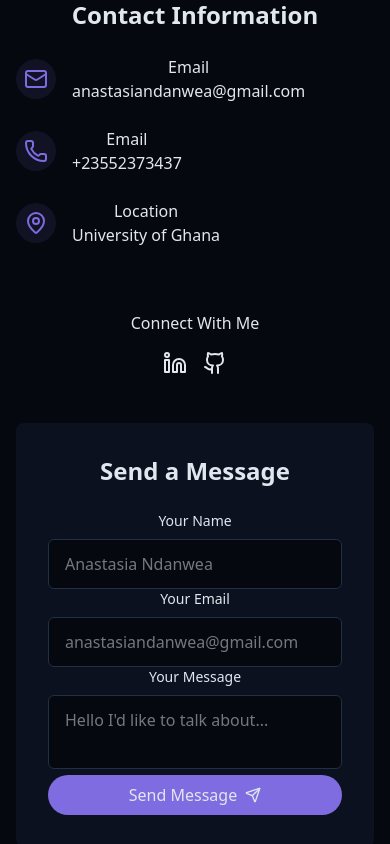
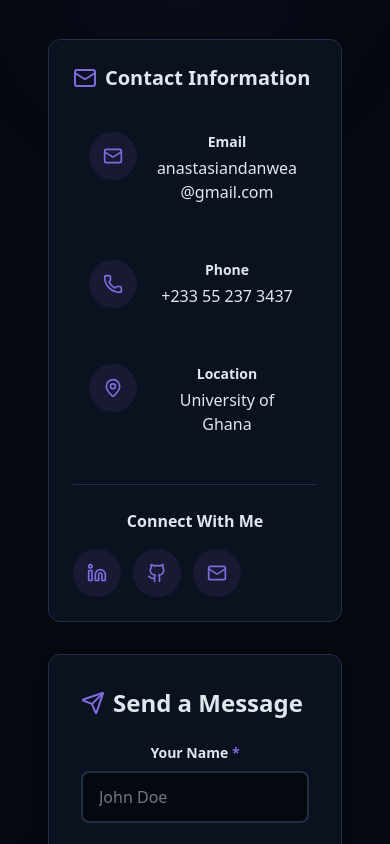
Before and after one commit to Anas-Stasia/Portfolio, a React (Vite) app in the folder React-tailwindCSS-main/: page / in a window 390 px wide. Shown: the part 7920-8764 px from the top of the page. Built offline with nearby package versions, Linux system fonts and the light colour scheme.

Commit message:
New update

```diff
--- a/React-tailwindCSS-main/src/components/ContactSection.jsx
+++ b/React-tailwindCSS-main/src/components/ContactSection.jsx
@@ -1,152 +1,237 @@
+
 import { Github, Linkedin, Mail, MapPin, Phone, Send } from "lucide-react"
-import {cn} from "@/lib/utils";
+import { cn } from "@/lib/utils";
 import { useToast } from "@/hooks/use-toast";
 import { useState } from "react";
 
-
 export const ContactSection = () => {
   const { toast } = useToast();
-  const [isSubmitting, setIsSubmitting] = useState(false)
+  const [isSubmitting, setIsSubmitting] = useState(false);
+  const [formData, setFormData] = useState({
+    name: "",
+    email: "",
+    message: ""
+  });
+
+  const handleChange = (e) => {
+    setFormData({
+      ...formData,
+      [e.target.name]: e.target.value
+    });
+  };
 
   const handleSubmit = (e) => {
     e.preventDefault();
-
     setIsSubmitting(true);
 
     setTimeout(() => {
       toast({
-        title: "Message Sent",
-        description: "Thank you for your message. I'll get back to you soon."
+        title: "Message Sent! 🎉",
+        description: "Thank you for reaching out. I'll get back to you soon!"
       });
-      setIsSubmitting(false)
-    }, 1500)
+      setIsSubmitting(false);
+      setFormData({ name: "", email: "", message: "" });
+    }, 1500);
   };
+
   return (
-    <section id="contact" className="py-24 px-4 relative bg-secondary-30">
-      <div>
+    <section id="contact" className="py-24 px-4 relative overflow-hidden">
+      {/* Background decoration */}
+      <div className="absolute top-20 left-10 w-72 h-72 bg-primary/5 rounded-full blur-3xl"></div>
+      <div className="absolute bottom-20 right-10 w-96 h-96 bg-primary/5 rounded-full blur-3xl"></div>
+
+      <div className="container mx-auto max-w-6xl relative z-10">
         <h2 className="text-3xl md:text-4xl font-bold mb-4 text-center">
           Get In <span className="text-primary">Touch</span>
         </h2>
 
-        <p className="mb-12 text-muted-foreground max-w-2xl mx-auto">
+        <p className="text-center text-muted-foreground mb-16 max-w-2xl mx-auto">
           Have a project in mind or want to collaborate? Feel free to reach out.
-          I'm always discussing new opportunities.
+          I'm always open to discussing new opportunities and ideas.
         </p>
 
-        <div className="grid grid-cols-1 md:grid-cols-2 gap-12">
-          <div className="space-y-8">
-            <h3 className="text-2xl font-semibold mb-6">Contact Information</h3>
+        <div className="grid grid-cols-1 lg:grid-cols-5 gap-8">
+          {/* Left Column - Contact Info */}
+          <div className="lg:col-span-2 space-y-6">
+            <div className="bg-card border border-border rounded-xl p-6">
+              <h3 className="text-xl font-bold mb-6 flex items-center gap-2">
+                <Mail className="text-primary" size={24} />
+                Contact Information
+              </h3>
 
               <div className="space-y-6">
-              <div className="flex items-center space-x-4">
-                <div className="h-10 w-10 flex items-center justify-center rounded-full bg-primary/10">
-                  <Mail className="h-6 w-6 text-primary" />
+                {/* Email */}
+                <div className="group">
+                  <div className="flex items-start gap-4 p-4 rounded-lg hover:bg-primary/5 transition-colors duration-300">
+                    <div className="h-12 w-12 flex items-center justify-center rounded-full bg-primary/10 group-hover:bg-primary group-hover:scale-110 transition-all duration-300">
+                      <Mail className="h-5 w-5 text-primary group-hover:text-primary-foreground transition-colors" />
                     </div>
-                <div>
-                  <h4 className="font-medium">Email</h4>
+                    <div className="flex-1">
+                      <h4 className="font-semibold mb-1 text-sm text-muted-foreground">Email</h4>
                       <a
                         href="mailto:anastasiandanwea@gmail.com"
-                    className="text-muted-foreground hover:text-primary transition-colors"
+                        className="text-foreground hover:text-primary transition-colors font-medium break-all"
                       >
                         anastasiandanwea@gmail.com
                       </a>
                     </div>
                   </div>
-
-              <div className="flex items-center space-x-4">
-                <div className="h-10 w-10 flex items-center justify-center rounded-full bg-primary/10">
-                  <Phone className="h-6 w-6 text-primary" />
-                </div>
-                <div>
-                  <h4 className="font-medium">Email</h4>
-                  <a
-                    href="tel:+23552373437"
-                    className="text-muted-foreground hover:text-primary transition-colors"
-                  >
-                  +23552373437
-                  </a>
-                </div>
                 </div>
 
-              <div className="flex items-center space-x-4">
-                <div className="h-10 w-10 flex items-center justify-center rounded-full bg-primary/10">
-                  <MapPin className="h-6 w-6 text-primary" />
+                {/* Phone */}
+                <div className="group">
+                  <div className="flex items-start gap-4 p-4 rounded-lg hover:bg-primary/5 transition-colors duration-300">
+                    <div className="h-12 w-12 flex items-center justify-center rounded-full bg-primary/10 group-hover:bg-primary group-hover:scale-110 transition-all duration-300">
+                      <Phone className="h-5 w-5 text-primary group-hover:text-primary-foreground transition-colors" />
                     </div>
-                <div>
-                  <h4 className="font-medium">Location</h4>
+                    <div className="flex-1">
+                      <h4 className="font-semibold mb-1 text-sm text-muted-foreground">Phone</h4>
                       <a
-                    className="text-muted-foreground hover:text-primary transition-colors"
+                        href="tel:+233552373437"
+                        className="text-foreground hover:text-primary transition-colors font-medium"
                       >
-                  University of Ghana
+                        +233 55 237 3437
                       </a>
                     </div>
                   </div>
                 </div>
 
-            <div className="pt-8">
-              <h4 className="font-medium mb-4">Connect With Me</h4>
-              <div className="flex space-x-4 justify-center">
+                {/* Location */}
+                <div className="group">
+                  <div className="flex items-start gap-4 p-4 rounded-lg hover:bg-primary/5 transition-colors duration-300">
+                    <div className="h-12 w-12 flex items-center justify-center rounded-full bg-primary/10 group-hover:bg-primary group-hover:scale-110 transition-all duration-300">
+                      <MapPin className="h-5 w-5 text-primary group-hover:text-primary-foreground transition-colors" />
+                    </div>
+                    <div className="flex-1">
+                      <h4 className="font-semibold mb-1 text-sm text-muted-foreground">Location</h4>
+                      <p className="text-foreground font-medium">
+                        University of Ghana
+                      </p>
+                    </div>
+                  </div>
+                </div>
+              </div>
+
+              {/* Social Links */}
+              <div className="mt-8 pt-6 border-t border-border">
+                <h4 className="font-semibold mb-4">Connect With Me</h4>
+                <div className="flex gap-3">
                   <a
-                  href="www.linkedin.com/in/anastasia-ndanwea-676235221" target="_blank">
-                  <Linkedin />
+                    href="https://www.linkedin.com/in/anastasia-ndanwea-676235221"
+                    target="_blank"
+                    rel="noopener noreferrer"
+                    className="h-12 w-12 flex items-center justify-center rounded-full bg-primary/10 hover:bg-primary text-primary hover:text-primary-foreground transition-all duration-300 hover:scale-110"
+                    title="LinkedIn"
+                  >
+                    <Linkedin size={20} />
                   </a>
                   <a
-                  href="https://github.com/Anas-Stasia" target="_blank">
-                  <Github />
+                    href="https://github.com/Anas-Stasia"
+                    target="_blank"
+                    rel="noopener noreferrer"
+                    className="h-12 w-12 flex items-center justify-center rounded-full bg-primary/10 hover:bg-primary text-primary hover:text-primary-foreground transition-all duration-300 hover:scale-110"
+                    title="GitHub"
+                  >
+                    <Github size={20} />
+                  </a>
+                  <a
+                    href="mailto:anastasiandanwea@gmail.com"
+                    className="h-12 w-12 flex items-center justify-center rounded-full bg-primary/10 hover:bg-primary text-primary hover:text-primary-foreground transition-all duration-300 hover:scale-110"
+                    title="Email"
+                  >
+                    <Mail size={20} />
                   </a>
                 </div>
               </div>
             </div>
+          </div>
 
-          <div className="bg-card p-8 rounded-lg shadow-xs" onSubmit={handleSubmit}>
-            <h3 className="text-2xl font-semibold mb-6">Send a Message</h3>
+          {/* Right Column - Contact Form */}
+          <div className="lg:col-span-3">
+            <div className="bg-card border border-border rounded-xl p-8 shadow-lg">
+              <h3 className="text-2xl font-bold mb-6 flex items-center gap-2">
+                <Send className="text-primary" size={24} />
+                Send a Message
+              </h3>
 
-            <form>
+              <div className="space-y-6">
+                {/* Name Input */}
                 <div>
-                <label htmlFor="name" className="block text-sm font-medium mb-2">Your Name</label>
+                  <label htmlFor="name" className="block text-sm font-semibold mb-2">
+                    Your Name <span className="text-primary">*</span>
+                  </label>
                   <input
                     id="name"
                     type="text"
                     name="name"
-                  required
-                  className="w-full px-4 py-3 rounded-md border border-input bg-background focus:outline-hidden focus:ring-2 focus:ring-primary"
-                  placeholder="Anastasia Ndanwea">
-                </input>
+                    value={formData.name}
+                    onChange={handleChange}
+                    disabled={isSubmitting}
+                    className="w-full px-4 py-3 rounded-lg border-2 border-border bg-background focus:outline-none focus:border-primary focus:ring-2 focus:ring-primary/20 transition-all duration-300 disabled:opacity-50 disabled:cursor-not-allowed"
+                    placeholder="John Doe"
+                  />
                 </div>
+
+                {/* Email Input */}
                 <div>
-                <label htmlFor="email" className="block text-sm font-medium mb-2">Your Email</label>
+                  <label htmlFor="email" className="block text-sm font-semibold mb-2">
+                    Your Email <span className="text-primary">*</span>
+                  </label>
                   <input
                     id="email"
-                  type="text"
+                    type="email"
                     name="email"
-                  required
-                  className="w-full px-4 py-3 rounded-md border border-input bg-background focus:outline-hidden focus:ring-2 focus:ring-primary"
-                  placeholder="anastasiandanwea@gmail.com">
-                </input>
+                    value={formData.email}
+                    onChange={handleChange}
+                    disabled={isSubmitting}
+                    className="w-full px-4 py-3 rounded-lg border-2 border-border bg-background focus:outline-none focus:border-primary focus:ring-2 focus:ring-primary/20 transition-all duration-300 disabled:opacity-50 disabled:cursor-not-allowed"
+                    placeholder="john@example.com"
+                  />
                 </div>
+
+                {/* Message Textarea */}
                 <div>
-                <label htmlFor="message" className="block text-sm font-medium mb-2">Your Message</label>
+                  <label htmlFor="message" className="block text-sm font-semibold mb-2">
+                    Your Message <span className="text-primary">*</span>
+                  </label>
                   <textarea
                     id="message"
-                  disabled= {isSubmitting}
                     name="message"
-                  required
-                  className="w-full px-4 py-3 rounded-md border border-input bg-background focus:outline-hidden focus:ring-2 focus:ring-primary resize-none"
-                  placeholder="Hello I'd like to talk about...">
-                </textarea>
+                    value={formData.message}
+                    onChange={handleChange}
+                    disabled={isSubmitting}
+                    rows={6}
+                    className="w-full px-4 py-3 rounded-lg border-2 border-border bg-background focus:outline-none focus:border-primary focus:ring-2 focus:ring-primary/20 transition-all duration-300 resize-none disabled:opacity-50 disabled:cursor-not-allowed"
+                    placeholder="Hello! I'd like to talk about..."
+                  />
                 </div>
 
+                {/* Submit Button */}
                 <button
-                type="submit"
-                className={cn("cosmic-button w-full flex items-center justify-center gap-2"
-                )}>
-                  {isSubmitting ? "Sending..." : "Send Message"}
-                  <Send size={16}/>
+                  onClick={handleSubmit}
+                  disabled={isSubmitting}
+                  className={cn(
+                    "cosmic-button w-full flex items-center justify-center gap-2 text-lg py-4",
+                    isSubmitting && "opacity-70 cursor-not-allowed"
+                  )}
+                >
+                  {isSubmitting ? (
+                    <>
+                      <div className="animate-spin rounded-full h-5 w-5 border-b-2 border-primary-foreground"></div>
+                      Sending...
+                    </>
+                  ) : (
+                    <>
+                      Send Message
+                      <Send size={18} />
+                    </>
+                  )}
                 </button>
-            </form>
+              </div>
+            </div>
           </div>
         </div>
       </div>
     </section>
-  )
+  );
 }
--- a/React-tailwindCSS-main/src/components/ProjectSection.jsx
+++ b/React-tailwindCSS-main/src/components/ProjectSection.jsx
@@ -1,7 +1,3 @@
-//
-
-
-
 
 import { ArrowRight, ExternalLink, Github } from "lucide-react"
 
```
Lines whose indentation alone changed are shown as unchanged.
